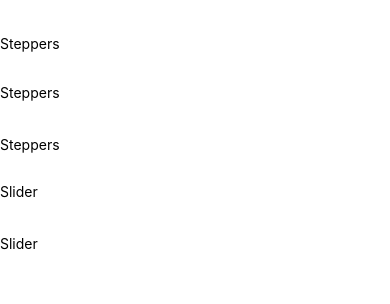
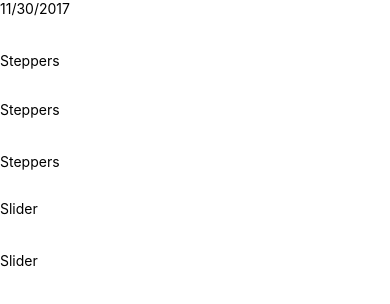
Before and after one commit to miguelusque/react-nanodegree, a React Native app in the folder 04_udacifitness/: screen / in a window 390 px wide. Shown: the top 304 px of the page. Built offline with nearby package versions, Linux system fonts and the light colour scheme.

Commit message:
Add "DateHeader" component

```diff
--- a/04_udacifitness/components/AddEntry.js
+++ b/04_udacifitness/components/AddEntry.js
@@ -2,6 +2,7 @@ import React, { Component } from 'react';
 import { View } from 'react-native';
 import Slidder from '../components/Slider';
 import Steppers from '../components/Steppers';
+import DateHeader from '../components/DateHeader';
 import { getMetricMetaInfo } from '../utils/helpers';
 
 export default class AddEntry extends Component {
@@ -45,6 +46,7 @@ export default class AddEntry extends Component {
 		const metricMetaInfo = getMetricMetaInfo();
 		return (
 			<View>
+				<DateHeader date={(new Date()).toLocaleDateString()}/>
 				{ Object.keys(metricMetaInfo).map((key) => {
 					const { getIcon, type, ...rest } = metricMetaInfo[key];
 					const value = this.state[key];
```
